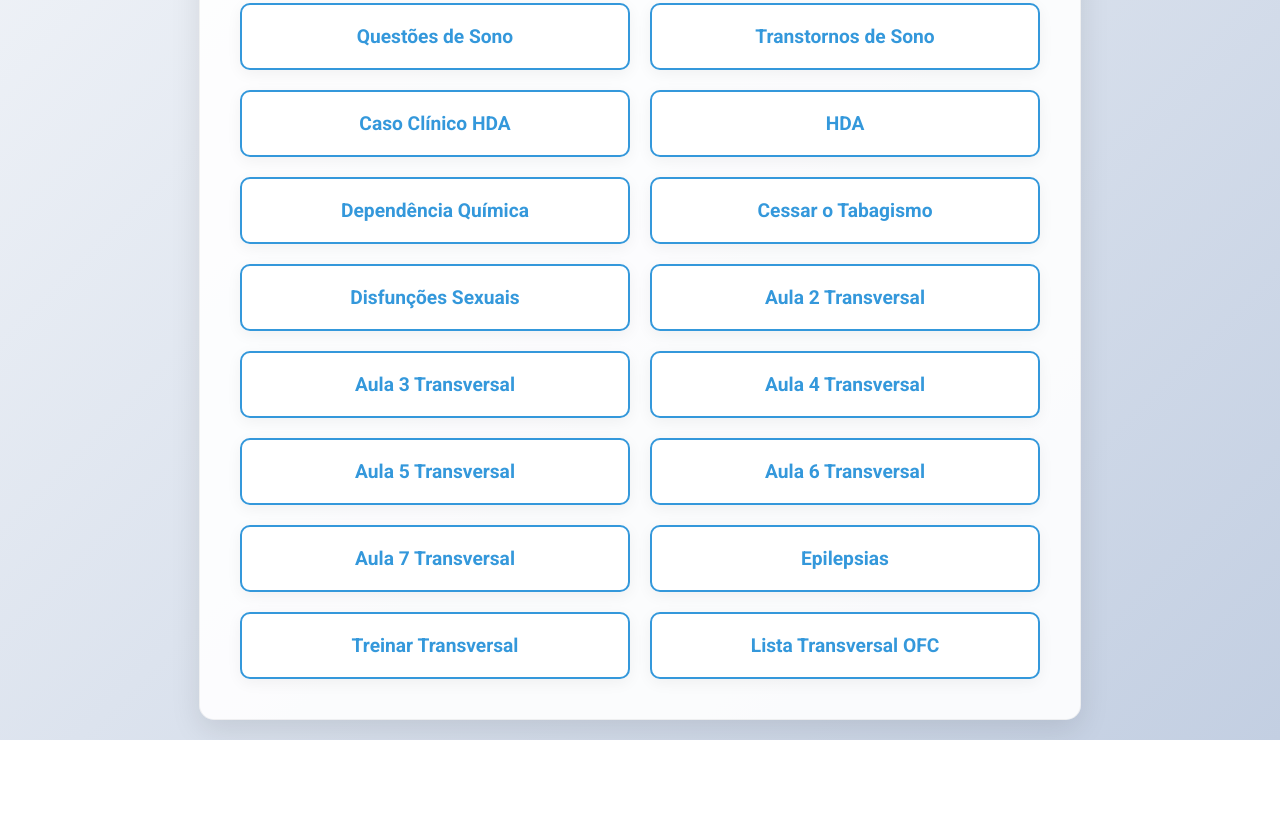
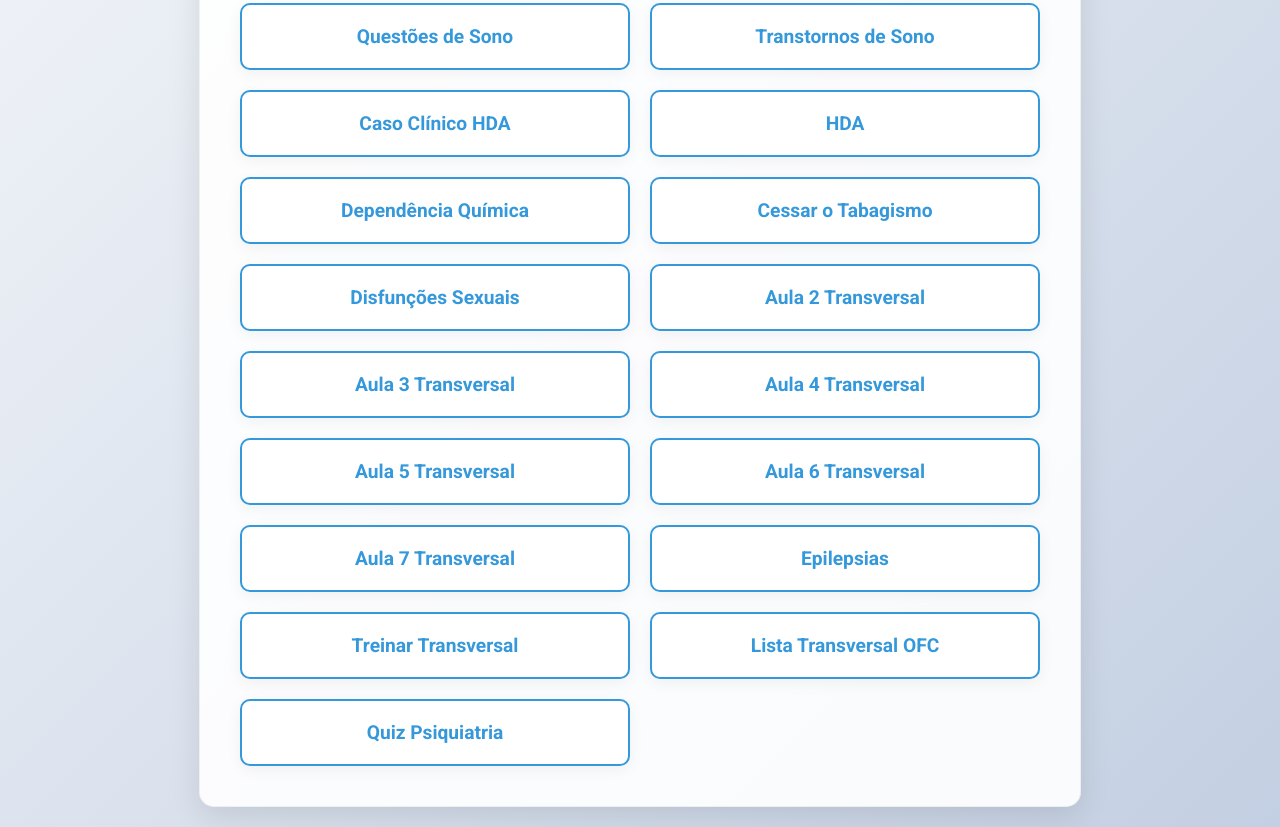
Before and after one commit to migabd/Resumoselistasemhtml, a plain HTML site: page index.html in a window 1280 px wide. Shown: the part 388-1215 px from the top of the page. Before the commit the page ends 1128 px from the top, so only its background shows below. Drawn offline with Linux system fonts and the light colour scheme.

Commit message:
Update index.html

```diff
--- a/index.html
+++ b/index.html
@@ -135,6 +135,7 @@
             <a href="Epilepsias.html" class="button">Epilepsias</a>
             <a href="Treinartransversal.html" class="button">Treinar Transversal</a>
             <a href="listatransversalofc.html" class="button">Lista Transversal OFC</a>
+            <a href="Quizpsiq.html" class="button">Quiz Psiquiatria</a>
         </nav>
     </div>
 
```
